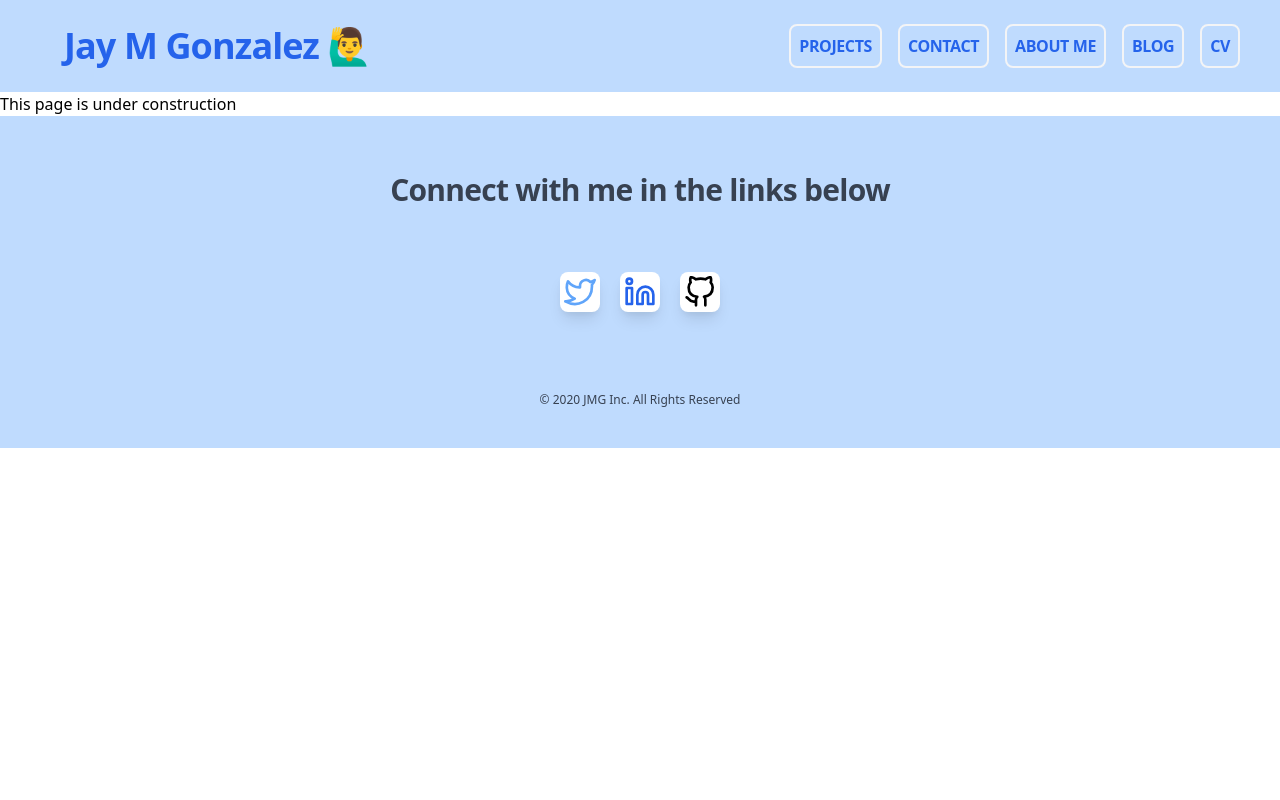
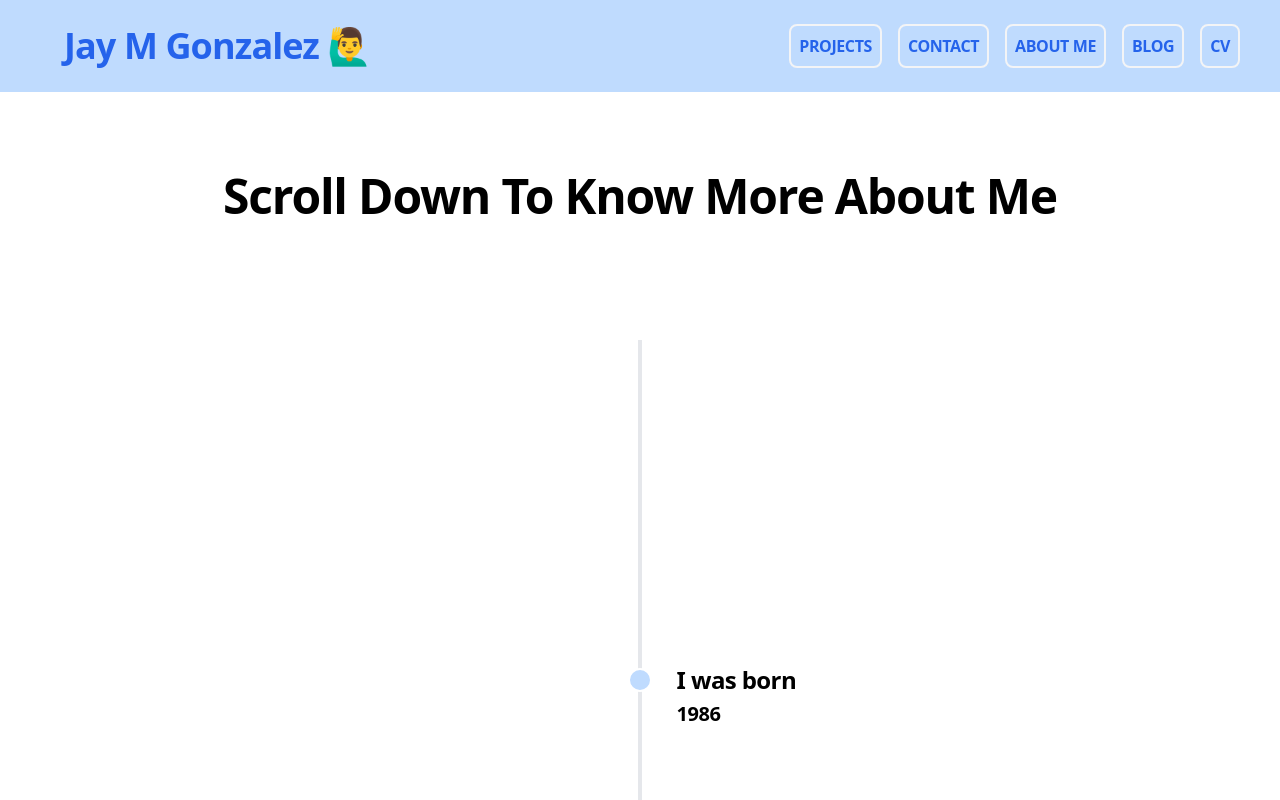
Before and after one commit to jaymgonzalez/my-site-react, a React (Create React App) app: page /about in a window 1280 px wide. Shown: the top 800 px of the page. Built offline with nearby package versions, Linux system fonts and the light colour scheme.

Commit message:
add about me page listItems component functionality

```diff
--- a/src/components/AboutPage.js
+++ b/src/components/AboutPage.js
@@ -1,10 +1,71 @@
 import React from 'react'
+
+const items = [
+  {
+    title: 'I was born',
+    year: '1986',
+    content: 'content about this item',
+  },
+  {
+    title: 'Played with my first computer',
+    year: '1993',
+    content: 'content about this item',
+  },
+  {
+    title: 'Became season ticket holder of Real Madrid',
+    year: '1996',
+    content: 'content about this item',
+  },
+  {
+    title: 'Upgraded my first RAM memory',
+    year: '1997',
+    content: 'content about this item',
+  },
+  {
+    title: 'Started playing Half-Life',
+    year: '1999',
+    content: 'content about this item',
+  },
+  {
+    title: 'I was born',
+    year: '1986',
+    content: 'content about this item',
+  },
+]
+
+const listItems = items.map((item, i) =>
+
+  <div key={i}>
+    <div className={`my-80 relative flex h-15 float-${i % 2 === 0 ? 'right' : 'left'} justify-between clear-both w-1/2`}
+      dir={`${i % 2 === 0 ? 'ltr' : 'rtl'}`}>
+      <div className="box-border absolute h-6 w-6 rounded-full border-white border-2 bg-blue-200 mt-2 z-50 -m-3"></div>
+      <div className="w-11/12 mx-auto px-4">
+        <h3 className="my-1 text-2xl font-extrabold tracking-tight">
+          {item.title}
+        </h3>
+        <h1 className="text-xl font-extrabold tracking-tight">
+          {item.year}
+        </h1>
+
+      </div>
+    </div>
+
+  </div>
+
+)
 
 const AboutPage = () => {
   return (
-    <div>
-      This page is under construction
+    <>
+      <div className="w-full my-20 text-5xl text-center font-extrabold tracking-tight capitalize">
+        scroll down to know more about me
     </div>
+      <div className="mx-auto relative overflow-hidden m-10 p-10 w-5/6">
+        {listItems}
+        <div className="absolute left-lefty top-0 w-1 h-full bg-gray-200 z-10">
+        </div>
+      </div>
+    </>
   )
 }
 
--- a/tailwind.config.js
+++ b/tailwind.config.js
@@ -6,6 +6,9 @@ module.exports = {
       backgroundImage: theme => ({
         'hero-img': "url('img/hero-picture.png')",
       })
+    },
+    inset: {
+      lefty: '49.8%'
     }
   },
   variants: {
```
Also changed, not shown: 1 other file (tests, documents, lock files or other folders).
